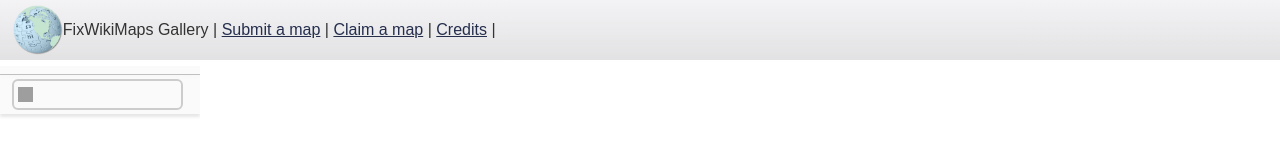
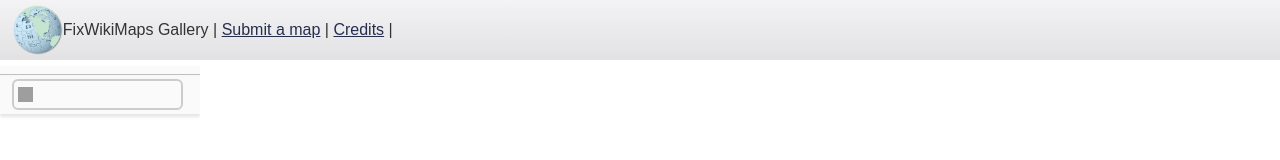
Before and after one commit to fixwikimaps/fixwikimaps.github.io, a plain HTML site: page index.html in a window 1280 px wide. Drawn offline with Linux system fonts and the light colour scheme; no server answers; grey boxes are pictures that could not be loaded; a web font is replaced by a local one.

Commit message:
Comment out "Claim a Map"

```diff
--- a/index.html
+++ b/index.html
@@ -10,7 +10,7 @@
 
 </head>
 <body>
-<div class="info"> <img src="./FWM.png" height='50px' width='50px'> <p>FixWikiMaps Gallery | <a href="https://docs.google.com/forms/d/1rg60ypGohs2mSfF8WvtgAZiq2niH9yhh0EoHOYahk-w/viewform" target="_blank">Submit a map</a> | <a href="https://docs.google.com/forms/d/11gYud2UoSF1PY8mM-mYzwK5500uBoxwrCc9JRN8fhzg/viewform" target="_blank">Claim a map</a> | <a class="about-link" href="">Credits</a> | <span class="example-count"></span> </p></div>
+<div class="info"> <img src="./FWM.png" height='50px' width='50px'> <p>FixWikiMaps Gallery | <a href="https://docs.google.com/forms/d/1rg60ypGohs2mSfF8WvtgAZiq2niH9yhh0EoHOYahk-w/viewform" target="_blank">Submit a map</a> | <!--<a href="https://docs.google.com/forms/d/11gYud2UoSF1PY8mM-mYzwK5500uBoxwrCc9JRN8fhzg/viewform" target="_blank">Claim a map</a> |--> <a class="about-link" href="">Credits</a> | <span class="example-count"></span> </p></div>
 <!-- Claim a map URL: https://docs.google.com/forms/d/11gYud2UoSF1PY8mM-mYzwK5500uBoxwrCc9JRN8fhzg/viewform -->
 <div class="about-box">
     <div style="float: left; font-size: 14pt;">Credits</div>
@@ -104,6 +104,7 @@
 
     function dataTransformMenu2(dimension, filter){
         var splitted = d3.merge(json.map(function(d, i){
+            console.log(d)
             return splitter(d[dimension]);
         }));
         var filtered = (filter) ? splitted.filter(function(d, i){ return d.toLowerCase().indexOf(filter.toLowerCase()) != -1; }) : splitted;
```
